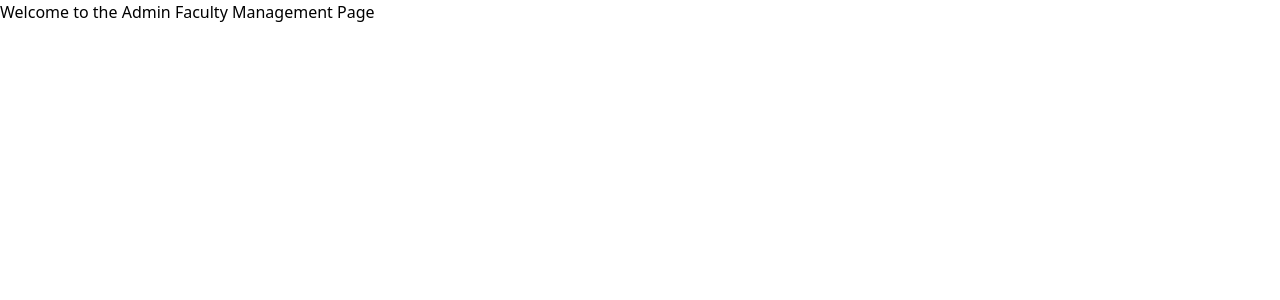
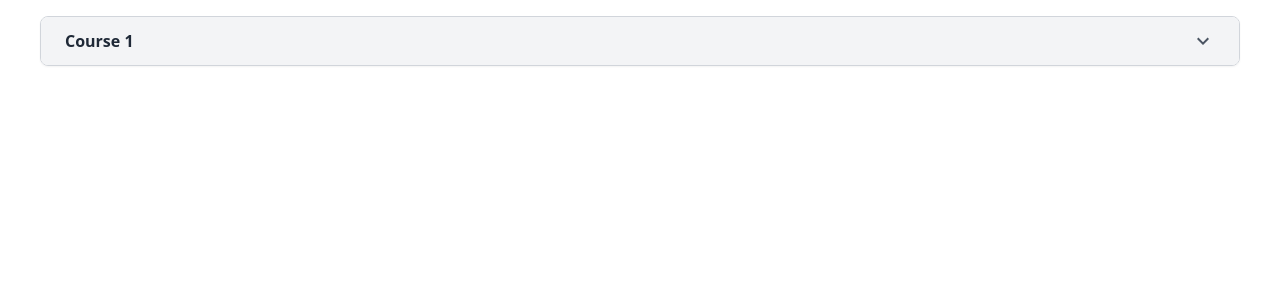
Before and after one commit to ChinaiArman/AWSFinalProject, a React (Vite) app in the folder client/: page /admin/faculty-management in a window 1280 px wide. Shown: the top 300 px of the page. Built offline with nearby package versions, Linux system fonts and the light colour scheme.

Commit message:
basedropdown menu component

```diff
--- /dev/null
+++ b/client/src/components/BaseDropdownMenu.jsx
@@ -0,0 +1,40 @@
+import React, { useState } from "react";
+import ExpandMoreIcon from "@mui/icons-material/ExpandMore";
+import ExpandLessIcon from "@mui/icons-material/ExpandLess";
+
+const BaseDropdownMenu = ({ title = "Dropdown Title" }) => {
+  const [open, setOpen] = useState(false);
+
+  const toggleDropdown = () => {
+    setOpen(!open);
+  };
+
+  return (
+    <div className="border border-gray-300 rounded-lg shadow-sm overflow-hidden ml-10 mr-10 mt-4 mb-4">
+      {/* Header */}
+      <div
+        className="flex justify-between items-center px-6 py-3 bg-gray-100 cursor-pointer hover:bg-gray-200"
+        onClick={toggleDropdown}
+      >
+        <span className="font-bold text-gray-800">{title}</span>
+        {open ? (
+          <ExpandLessIcon className="h-5 w-5 text-gray-600" />
+        ) : (
+          <ExpandMoreIcon className="h-5 w-5 text-gray-600" />
+        )}
+      </div>
+
+      {/* Dropdown Content */}
+      {open && (
+        <div className="px-6 py-3 bg-white">
+          {/* Placeholder for dropdown content */}
+          <p className="text-gray-700 text-md">
+            Example text
+          </p>
+        </div>
+      )}
+    </div>
+  );
+};
+
+export default BaseDropdownMenu;
--- a/client/src/pages/admin/FacultyManagement.jsx
+++ b/client/src/pages/admin/FacultyManagement.jsx
@@ -1,7 +1,10 @@
 import React from 'react';
+import BaseDropdownMenu from "../../components/BaseDropdownMenu";
 
 const FacultyManagement = () => {
-  return <h1>Welcome to the Admin Faculty Management Page</h1>;
+  return (<div className="mx-auto" >
+    <BaseDropdownMenu title="Course 1" />
+  </div >);
 };
 
 export default FacultyManagement;
```
Also changed, not shown: client/src/contexts/Test.jsx (added).
